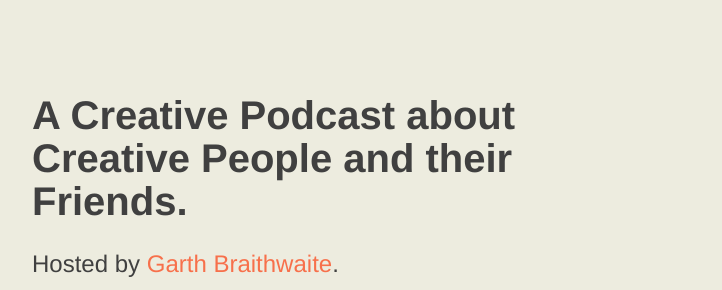
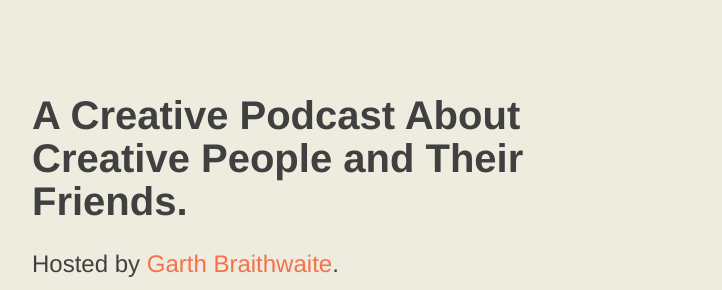
Before and after one commit to GarthDB/creativefriends.io, a Jekyll site: the page built from index.html, in a window 1280 px wide. Shown: the part 553-843 px from the top of the page, without its empty margins (278-1000 px from the left). Built offline with Jekyll 4.4.1, drawn with Linux system fonts in a browser that asks for light colours.

Commit message:
fixed title case

```diff
--- a/index.html
+++ b/index.html
@@ -31,7 +31,7 @@ layout: null
     <main>
       <div class="wrapper">
         <div class="wrapper--copy">
-          <h1>A Creative Podcast about Creative People and their Friends.</h1><h2>Hosted by <a href="http://twitter.com/garthdb">Garth Braithwaite</a>.</h2>
+          <h1>A Creative Podcast About Creative People and Their Friends.</h1><h2>Hosted by <a href="http://twitter.com/garthdb">Garth Braithwaite</a>.</h2>
           <p>This one's a bit different; the show focuses on the people behind the creativity. We talk about failures, successes and lessons learned along the way.</p>
           <iframe src='https://spoken.co/t/2496321/embed' frameborder='0' width='100%' height='84' style='max-width:400px;'></iframe>
           <h2>Coming Soon.</h2>
```
